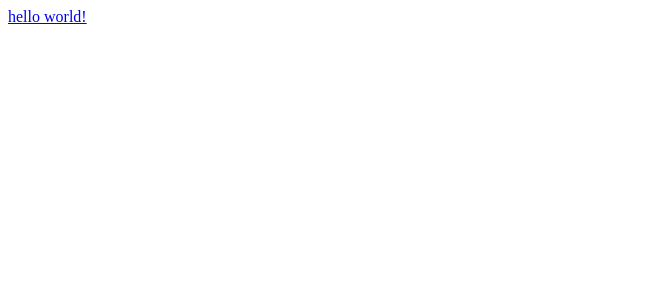
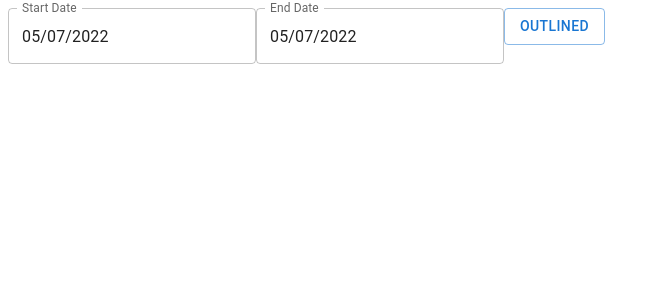
Before and after one commit to rikinhim2/fetch_database_front, a React (Create React App) app: page / in a window 1280 px wide. Shown: the top 300 px of the page, without its empty margins (0-660 px from the left). Built offline with nearby package versions, Linux system fonts and the light colour scheme.

Commit message:
eslint added

```diff
--- a/src/App.tsx
+++ b/src/App.tsx
@@ -1,7 +1,16 @@
 import React from 'react';
+import DateRangePicker from './components/DateRangePicker';
 
 function App() {
-  return <a href="http://google.com">hello world!</a>;
+  const callbackHandler = (
+    from: Date | null | undefined,
+    to: Date | null | undefined,
+  ) => {
+    console.log(from);
+    console.log(to);
+  };
+
+  return <DateRangePicker callbackHandler={callbackHandler} />;
 }
 
 export default App;
--- /dev/null
+++ b/src/components/DateRangePicker/DateRangePicker.tsx
@@ -0,0 +1,60 @@
+import React, { useState } from 'react';
+import TextField from '@mui/material/TextField';
+import { AdapterDateFns } from '@mui/x-date-pickers/AdapterDateFns';
+import { LocalizationProvider } from '@mui/x-date-pickers/LocalizationProvider';
+import { DatePicker } from '@mui/x-date-pickers/DatePicker';
+import { DesktopDatePicker } from '@mui/x-date-pickers';
+import Button from '@mui/material/Button';
+
+interface DateRangePickerProps {
+  callbackHandler(
+    from: Date | null | undefined,
+    to: Date | null | undefined,
+  ): void;
+}
+
+const DateRangePicker: React.FC<DateRangePickerProps> = ({
+  callbackHandler,
+}) => {
+  const [valueFrom, setValueFrom] = useState<Date | null>();
+  const [valueTo, setValueTo] = useState<Date | null>();
+
+  const onClickHandler = (
+    from: Date | null | undefined,
+    to: Date | null | undefined,
+  ) => {
+    console.log(from);
+    console.log(to);
+  }
+
+  return (
+    <LocalizationProvider dateAdapter={AdapterDateFns}>
+      <DatePicker
+        label="Start Date"
+        value={valueFrom}
+        onChange={(value) => {
+          setValueFrom(value);
+        }}
+        renderInput={(params) => <TextField {...params} />}
+      />
+      <DatePicker
+        label="End Date"
+        value={valueTo}
+        onChange={(value) => {
+          setValueTo(value);
+        }}
+        renderInput={(params) => <TextField {...params} />}
+      />
+      <Button
+        variant="outlined"
+        onClick={() => {
+          onClickHandler(valueFrom, valueTo);
+        }}
+      >
+        Outlined
+      </Button>
+    </LocalizationProvider>
+  );
+};
+
+export default DateRangePicker;
--- /dev/null
+++ b/src/components/DateRangePicker/index.ts
@@ -0,0 +1,3 @@
+import DateRangePicker from './DateRangePicker';
+
+export default DateRangePicker;
--- a/src/index.tsx
+++ b/src/index.tsx
@@ -3,10 +3,10 @@ import ReactDOM from 'react-dom/client';
 import App from './App';
 
 const root = ReactDOM.createRoot(
-  document.getElementById('root') as HTMLElement
+  document.getElementById('root') as HTMLElement,
 );
 root.render(
   <React.StrictMode>
     <App />
-  </React.StrictMode>
+  </React.StrictMode>,
 );
```
Also changed, not shown: package.json (+10 -2 lines), 1 other file (tests, documents, lock files or other folders).
